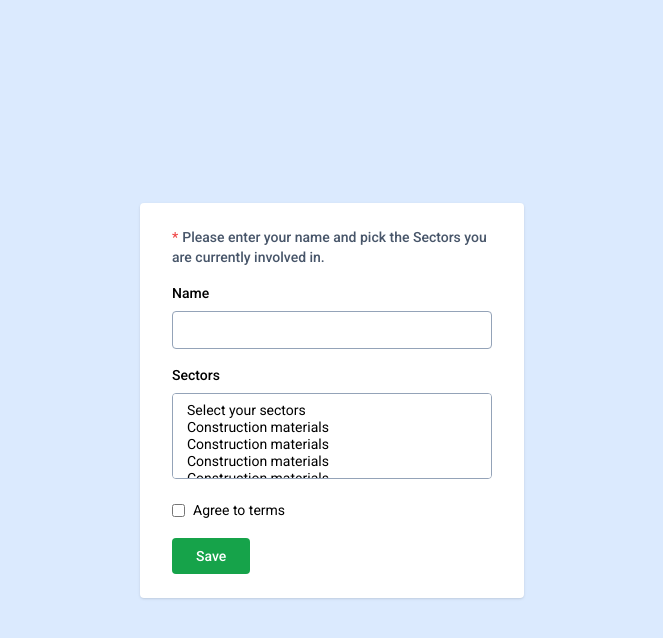
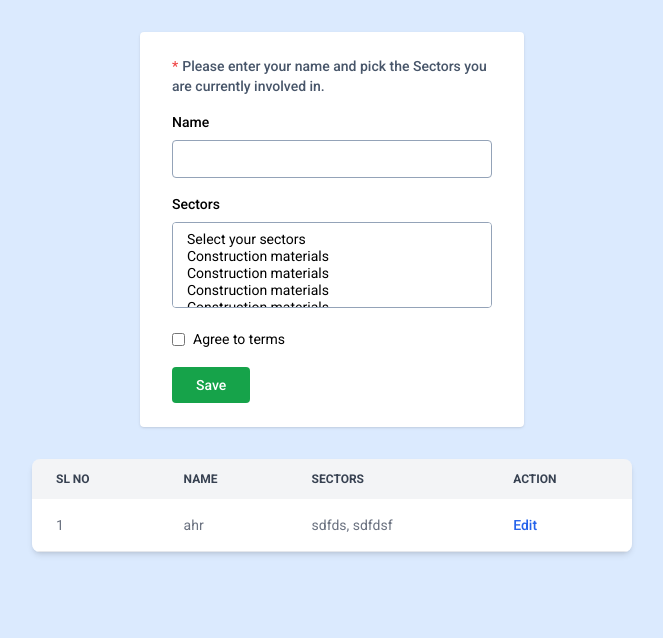
Before and after one commit to md-ahr/task-basic-crud-react, a React (Vite) app: page / in a window 1280 px wide. Shown: the top 638 px of the page, without its empty margins (308-971 px from the left). Built offline with nearby package versions, Linux system fonts and the light colour scheme.

Commit message:
Design table component and separate components from parent component

```diff
--- a/src/App.jsx
+++ b/src/App.jsx
@@ -1,38 +1,11 @@
+import Form from "./components/Form";
+import Table from "./components/Table";
+
 function App() {
   return (
-    <div className="w-full mt-8 sm:mt-0 sm:h-screen grid content-center justify-center">
-      <div className="px-8 py-6 mx-4 f-full sm:w-96 bg-white shadow rounded">
-        <p className="text-sm text-slate-600 font-medium">
-          <span className="mr-1 text-red-500">*</span>
-          Please enter your name and pick the Sectors you are currently involved in.
-        </p>
-        <form>
-          <div className="mt-4">
-            <label htmlFor="name" className="pb-2 text-sm font-medium block">Name</label>
-            <input type="text" name="name" id="name" className="px-3 py-2 w-full text-sm border border-slate-400 rounded" />
-          </div>
-          <div className="mt-4">
-            <label htmlFor="sectors" className="pb-2 text-sm font-medium block">Sectors</label>
-            <select name="sectors" id="sectors" className="px-3 py-2 w-full text-sm border border-slate-400 rounded" multiple>
-              <option value="">Select your sectors</option>
-              <option value="">Construction materials</option>
-              <option value="">Construction materials</option>
-              <option value="">Construction materials</option>
-              <option value="">Construction materials</option>
-              <option value="">Construction materials</option>
-            </select>
-          </div>
-          <div className="mt-4">
-            <input type="checkbox" name="terms" id="terms" className="align-middle" />
-            <label htmlFor="terms" className="pl-2 text-sm">Agree to terms</label>
-          </div>
-          <div className="mt-4">
-            <button type="submit" className="px-6 py-2 text-sm text-white bg-green-600 font-medium rounded hover:bg-green-500 transition duration-500">
-              Save
-            </button>
-          </div>
-        </form>
-      </div>
+    <div className="my-8 px-6 sm:px-0 w-full">
+      <Form />
+      <Table />
     </div>
   );
 }
--- /dev/null
+++ b/src/components/Form.jsx
@@ -0,0 +1,70 @@
+import React from "react";
+
+const Form = () => {
+  return (
+    <div className="px-8 py-6 mx-auto w-full sm:w-96 bg-white shadow rounded">
+      <p className="text-sm text-slate-600 font-medium">
+        <span className="mr-1 text-red-500">*</span>
+        Please enter your name and pick the Sectors you are currently involved in.
+      </p>
+      <form>
+        <div className="mt-4">
+          <label
+            htmlFor="name"
+            className="pb-2 text-sm font-medium block"
+          >
+            Name
+          </label>
+          <input
+            type="text"
+            name="name"
+            id="name"
+            className="px-3 py-2 w-full text-sm border border-slate-400 rounded"
+          />
+        </div>
+        <div className="mt-4">
+          <label
+            htmlFor="sectors"
+            className="pb-2 text-sm font-medium block"
+          >
+            Sectors
+          </label>
+          <select
+            name="sectors"
+            id="sectors"
+            className="px-3 py-2 w-full text-sm border border-slate-400 rounded"
+            multiple
+          >
+            <option value="">Select your sectors</option>
+            <option value="">Construction materials</option>
+            <option value="">Construction materials</option>
+            <option value="">Construction materials</option>
+            <option value="">Construction materials</option>
+            <option value="">Construction materials</option>
+          </select>
+        </div>
+        <div className="mt-4">
+          <input
+            type="checkbox"
+            name="terms"
+            id="terms"
+            className="align-middle"
+          />
+          <label htmlFor="terms" className="pl-2 text-sm">
+            Agree to terms
+          </label>
+        </div>
+        <div className="mt-4">
+          <button
+            type="submit"
+            className="px-6 py-2 text-sm text-white bg-green-600 font-medium rounded hover:bg-green-500 transition duration-500"
+          >
+            Save
+          </button>
+        </div>
+      </form>
+    </div>
+  );
+};
+
+export default Form;
--- /dev/null
+++ b/src/components/Table.jsx
@@ -0,0 +1,43 @@
+import React from "react";
+
+const Table = () => {
+    return (
+        <div className="mt-8 mx-auto w-full sm:w-[600px] overflow-x-auto shadow-md sm:rounded-lg">
+            <table className="w-full text-sm text-left text-gray-500">
+                <thead className="text-xs text-gray-700 uppercase bg-gray-100">
+                    <tr>
+                        <th scope="col" className="px-6 py-3">
+                            SL No
+                        </th>
+                        <th scope="col" className="px-6 py-3">
+                            Name
+                        </th>
+                        <th scope="col" className="px-6 py-3">
+                            Sectors
+                        </th>
+                        <th scope="col" className="px-6 py-3">
+                            Action
+                        </th>
+                    </tr>
+                </thead>
+                <tbody>
+                    <tr className="bg-white border-b">
+                        <td className="px-6 py-4">1</td>
+                        <td className="px-6 py-4">ahr</td>
+                        <td className="px-6 py-4">sdfds, sdfdsf</td>
+                        <td className="px-6 py-4">
+                            <a
+                                href="#"
+                                className="font-medium text-blue-600 hover:underline"
+                            >
+                                Edit
+                            </a>
+                        </td>
+                    </tr>
+                </tbody>
+            </table>
+        </div>
+    );
+};
+
+export default Table;
```
